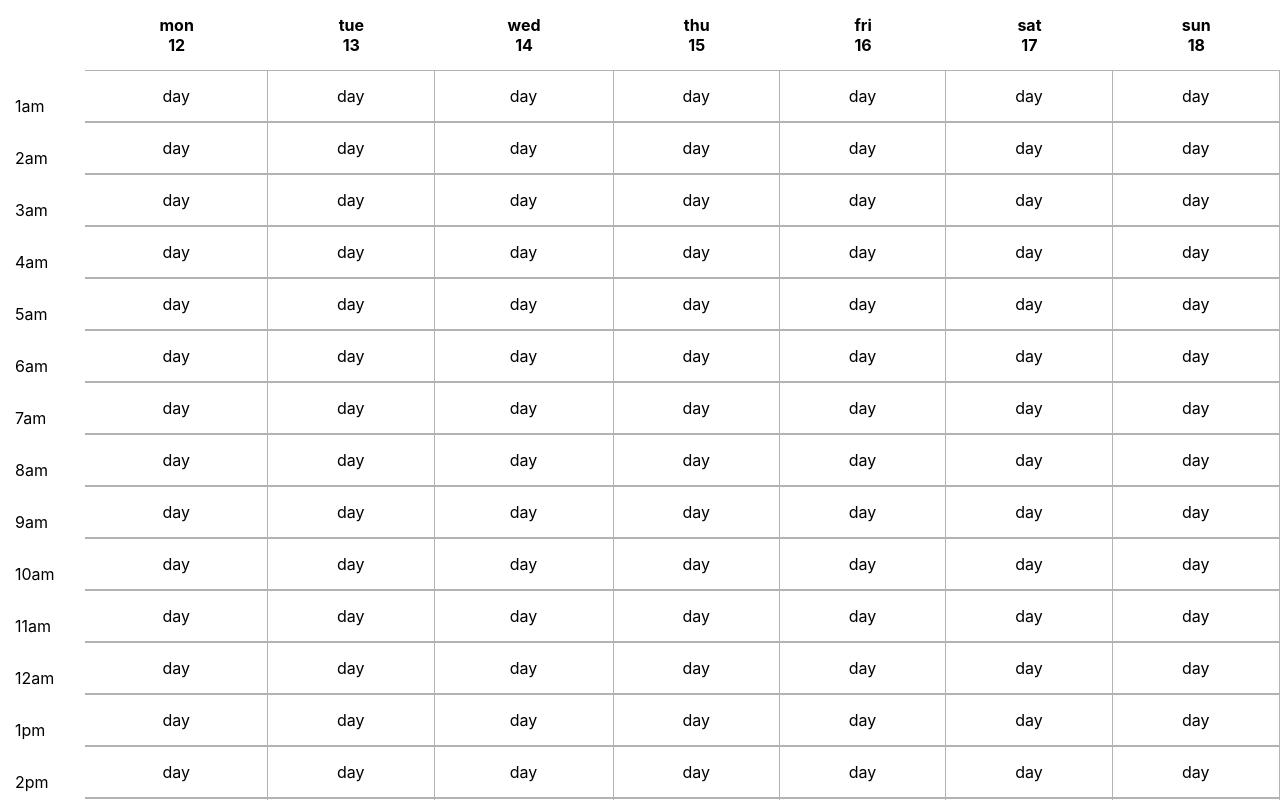
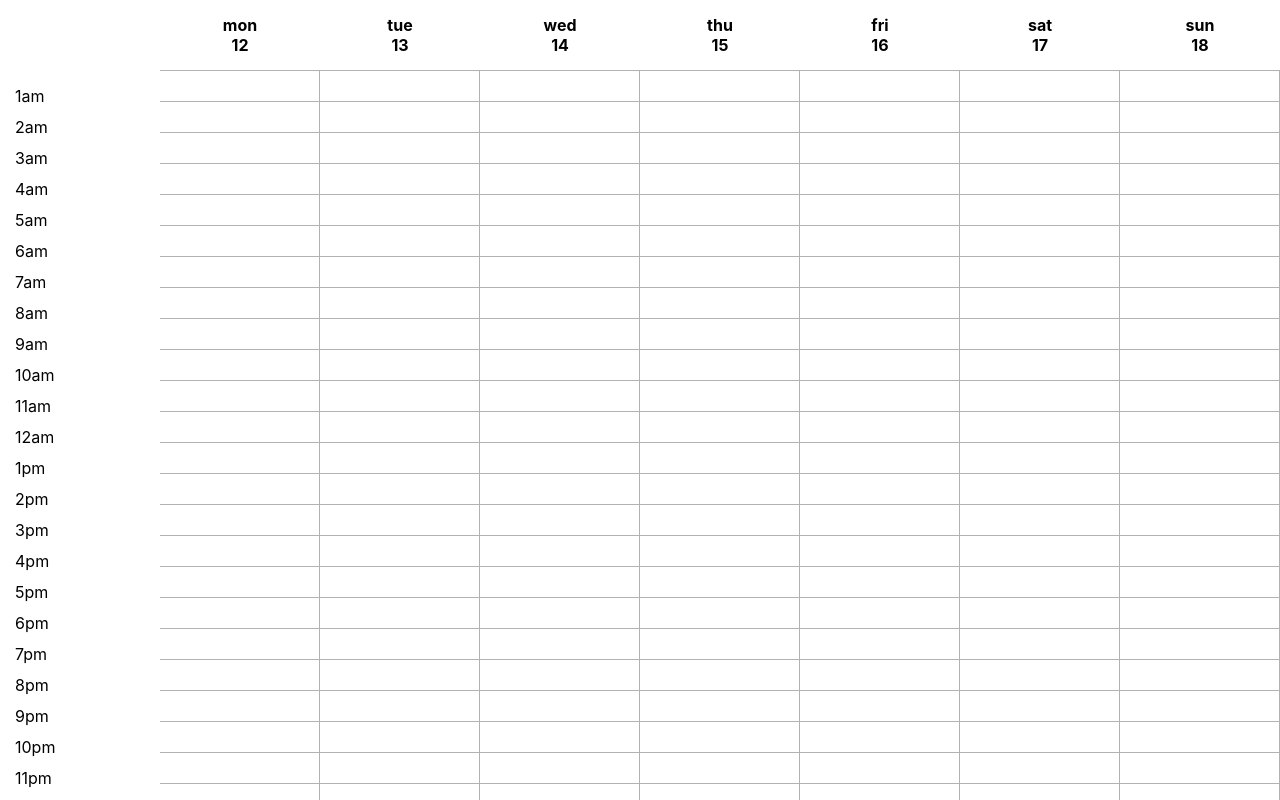
Before and after one commit to YroslavOne/meeting-calendar, a React (Create React App) app in the folder my-app/: page / in a window 1280 px wide. Shown: the top 800 px of the page. Built offline with nearby package versions, Linux system fonts and the light colour scheme.

Commit message:
17.19 26.02.2024

```diff
--- a/my-app/src/components/appComponents/mainComponents/CalendarComponents/weekOrMonth/Week.css
+++ b/my-app/src/components/appComponents/mainComponents/CalendarComponents/weekOrMonth/Week.css
@@ -1,5 +1,20 @@
+.table-week{
+    width: 100%;
+}
+.hour{
+    /* display: flex;
+    justify-content: space-between;
+    align-items: center;
+    align-content: center;
+    flex-direction: row; */
+}
+
 .hour-week{
     position: relative;
+    /* display: flex;
+    justify-content: center;
+    align-items: center;
+    align-content: center; */
     /* padding: 10px; */
 }
 .hour-week-div{
@@ -8,7 +23,20 @@
     position: absolute;
 }
 .hour-weer-cell{
+
+    position: relative;
     border-top: 1px solid rgba(0, 0, 0, 0.3);
     border-right: 1px solid rgba(0, 0, 0, 0.3);
-    border-bottom: 1px solid rgba(0, 0, 0, 0.3);
+    /* border-bottom: 1px solid rgba(0, 0, 0, 0.3); */
 }
+.lunch{
+    position: absolute;
+    height: 100%;
+    width: calc(200% + 2px);
+    top: 0;
+    left: 0;
+    background-color: black;
+}
+.day-for-week{
+    width: 12.5%;
+}
--- a/my-app/src/components/appComponents/mainComponents/CalendarComponents/weekOrMonth/Week.js
+++ b/my-app/src/components/appComponents/mainComponents/CalendarComponents/weekOrMonth/Week.js
@@ -77,7 +77,7 @@ function Week() {
 
   let generationDayForWeek = weekByDay.map((objWeekByDay, index) => {
     return (
-      <th>
+      <th className="day-for-week">
         <div>{dayForWeek[index].dayWeek}</div>
         <div>{objWeekByDay.day}</div>
       </th>
@@ -86,14 +86,14 @@ function Week() {
   let generationHourForWeek = hoursPerDay.map((hour) => (
     <tr>
       <td className="hour-week"><div className="hour-week-div">{hour}</div></td>
-      {weekByDay.map((day) => (day.day ? <td className="hour-weer-cell">day</td> : ""))}
+      {weekByDay.map((day) => (day.day ? <td className="hour-weer-cell"><div></div></td> : ""))}
     </tr>
   ));
 
   return (
-    <table width="100%" border="0" cellpadding="15" cellspacing="0">
+    <table width="100%" ALIGN="center" cellpadding="15px" cellspacing="0">
       <thead>
-        <tr>{generationDayForWeek}</tr>
+        <tr className="">{generationDayForWeek}</tr>
       </thead>
 
       <tbody>
```
